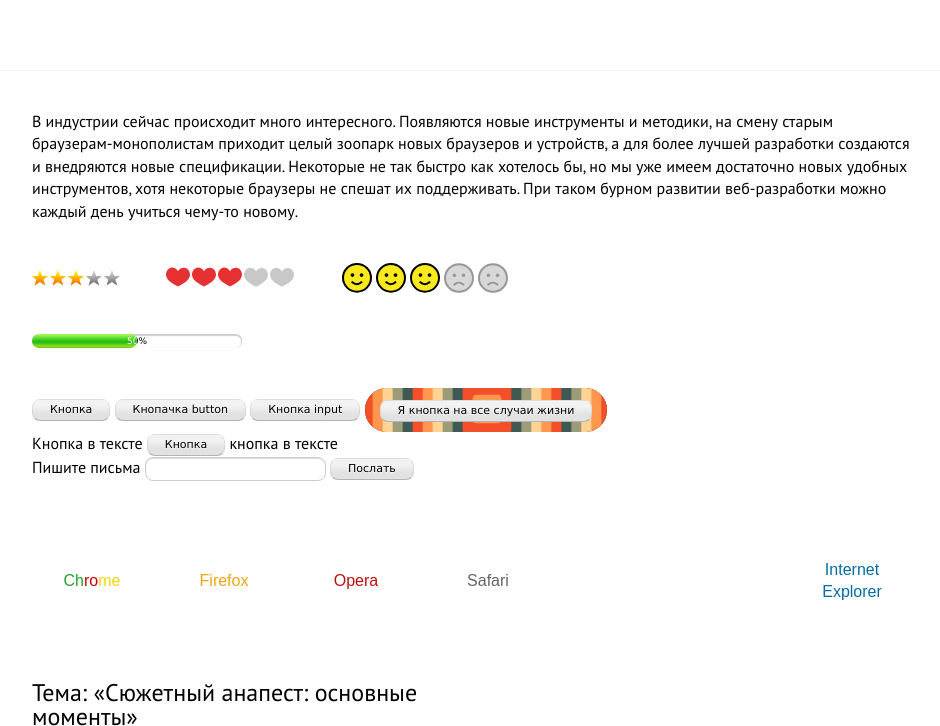
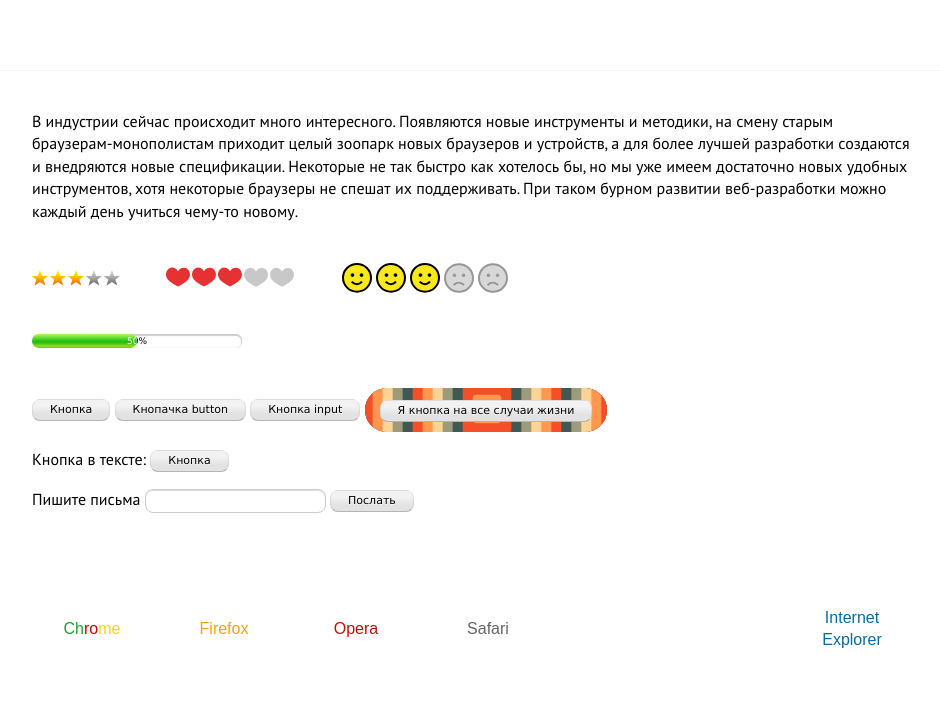
Before and after one commit to yoksel/learn, a website: page index.html in a window 1280 px wide. Shown: the top 726 px of the page, without its empty margins (168-1108 px from the left). Drawn offline with Linux system fonts and the light colour scheme.

Commit message:
Edit example

```diff
--- a/_src/css/style.scss
+++ b/_src/css/style.scss
@@ -39,6 +39,9 @@ P {
     margin-bottom: 1em;
     text-indent: 1em;
     }
+    .section--button P {
+       text-indent: 0;
+        }
 A {
     color: #0070ed;
     &:hover {
--- a/index.html
+++ b/index.html
@@ -89,21 +89,24 @@
             </section>
 
             <section class="section section--button hide">
-                <button class="button">Кнопка</button>
-                <button class="button">Кнопачка button</button>
-                <input type="button" value="Кнопка input"  class="button"/>
+                <p>
+                  <button class="button">Кнопка</button>
+                  <button class="button">Кнопачка button</button>
+                  <input type="button" value="Кнопка input"  class="button"/>
 
-                <span class="decor--circles"><input type="button" value="Я кнопка на все случаи жизни"  class="button"/></span>
+                  <span class="decor--circles"><input type="button" value="Я кнопка на все случаи жизни"  class="button"/></span>
+                </p>
 
-                <div>
-                  Кнопка в тексте
-                  <button class="button">Кнопка</button> кнопка в тексте
-                </div>
-                <div>
+                <p>
+                  Кнопка в тексте:
+                  <button class="button">Кнопка</button>
+                </p>
+
+                <p>
                   Пишите письма
                   <input type="text" class="textfield"/>
                   <button class="button">Послать</button>
-                </div>
+                </p>
             </section>
 
             <section class="section section--browsers _hide">
```
Also changed, not shown: assets/css/style.css.
